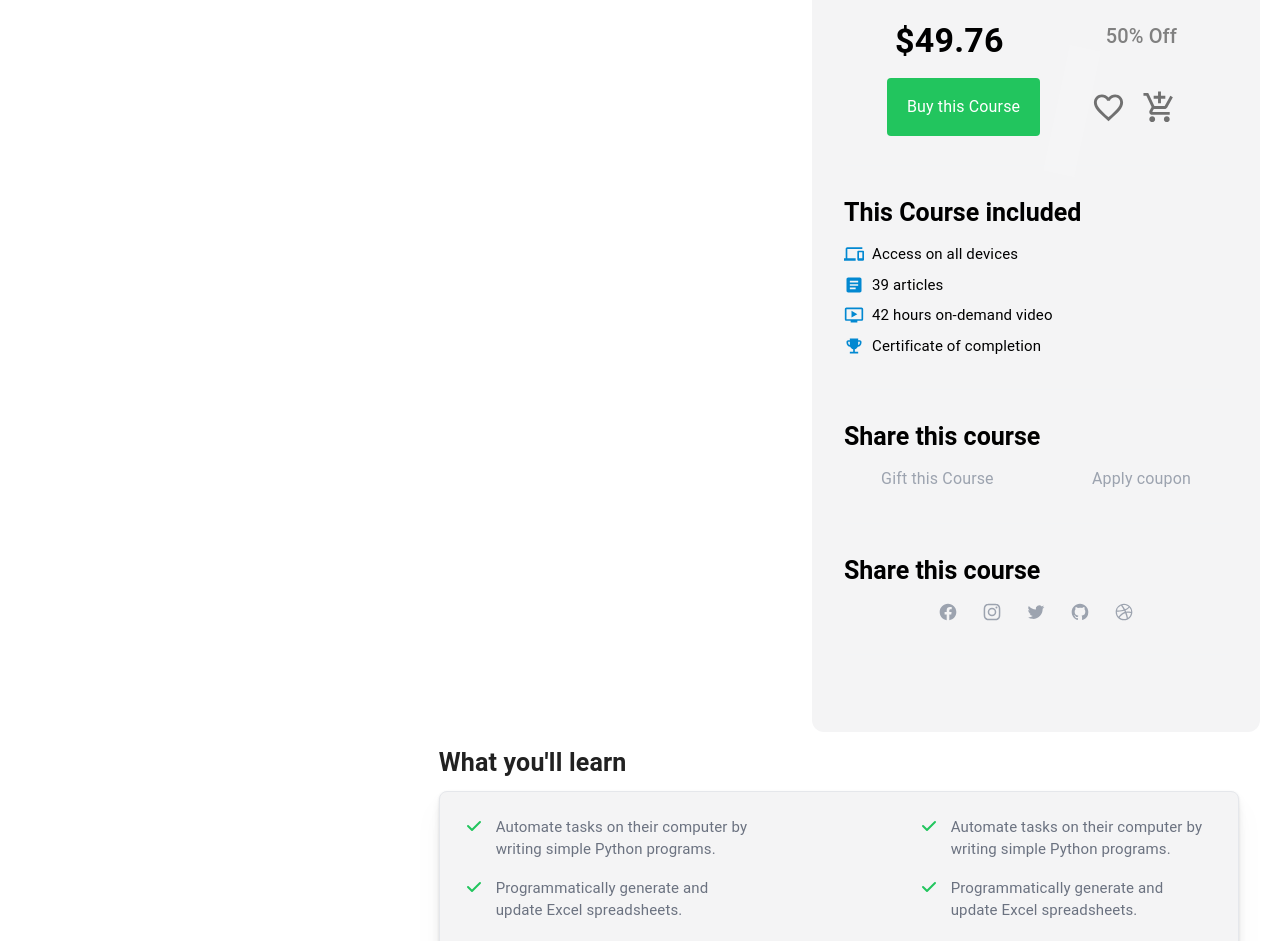
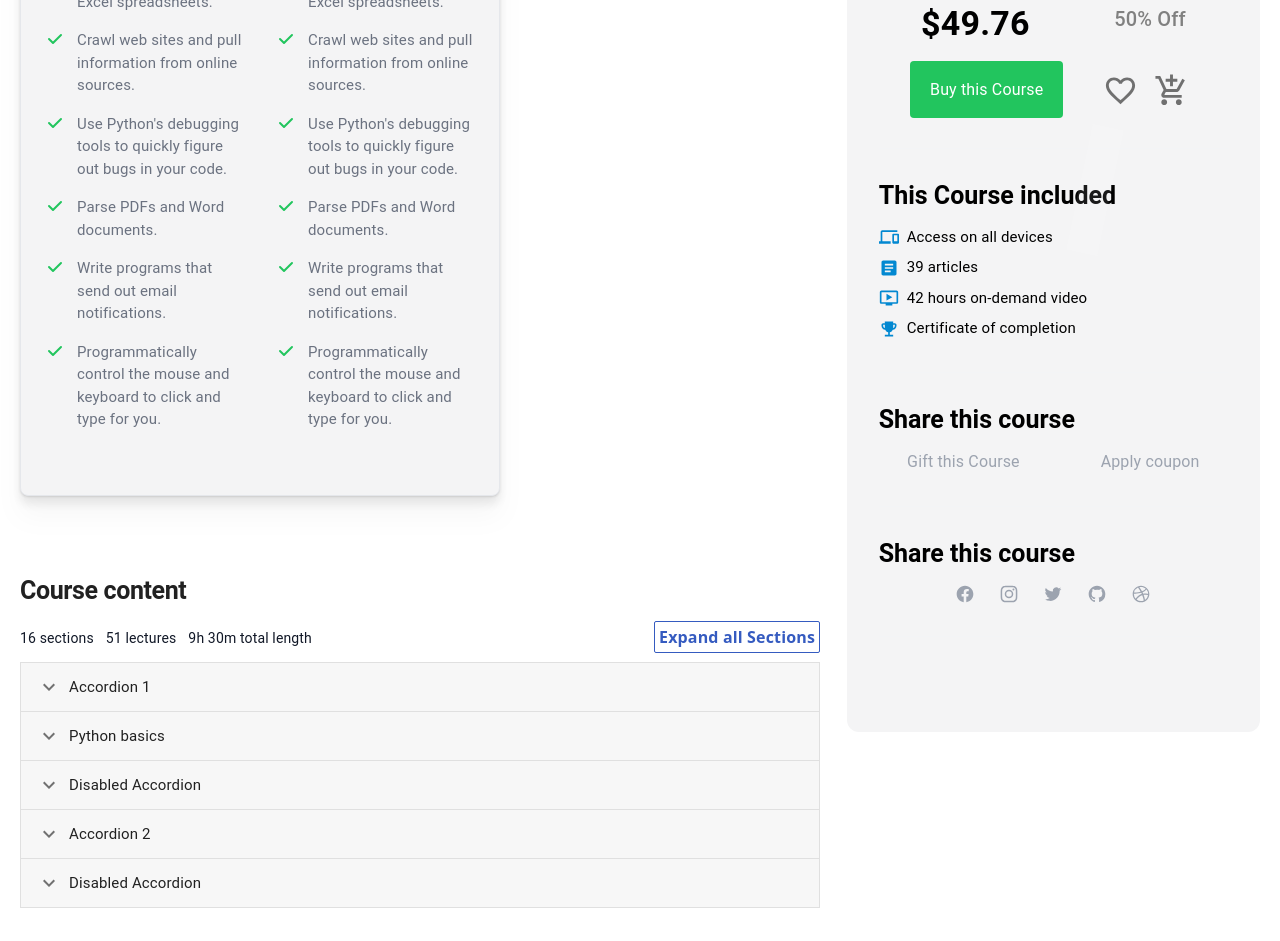
Before and after one commit to X1ucifer/spyberrys_new, a Next.js app: page /course/1 in a window 1280 px wide. Shown: the part 940-1881 px from the top of the page. Built offline with nearby package versions, Linux system fonts and the light colour scheme.

Commit message:
response

```diff
--- a/pages/course/[id].js
+++ b/pages/course/[id].js
@@ -349,12 +349,12 @@ const CoursePreview = () => {
       <div class="container mx-auto px-5">
 
 
-        <Box sx={{ flexGrow: 1 }}>
-          <Grid container spacing={2} direction={{ lg: "row-reverse", sm: "column", xs: "column", md: "row-reverse" }} >
+        <Box >
+          <Grid container  direction={{ lg: "row-reverse", sm: "column", xs: "column", md: "row-reverse" }} >
 
             <Grid item xs={6} sm={12} lg={4} md={4} alignItems="center">
               {/* relative bottom-[28rem] */}
-              <div class="md:h-[68rem]  lg:h-[60rem]  w-full lg:w-[28rem] md:w-[47rem] flex-col rounded-xl bg-zinc-100 p-8 text-black md:mb-10 lg:mb-0">
+              <div class="md:h-[68rem]   lg:h-[60rem]  md:max-w-full max-w-[28rem]  flex-col rounded-xl bg-zinc-100 p-8 text-black md:mb-10 lg:mb-0 max-sm:mb-[10rem]">
                 <video class="w-full h-auto max-w-full" controls>
                   <source src="/docs/videos/flowbite.mp4" type="video/mp4" />
                   Your browser does not support the video tag.
@@ -378,7 +378,7 @@ const CoursePreview = () => {
                   <div>
 
                     <a href="#_" class="relative rounded px-5 py-[1.2rem] overflow-hidden group bg-green-500 relative hover:bg-gradient-to-r hover:from-green-500 hover:to-green-400 text-white hover:ring-2 hover:ring-offset-2 hover:ring-green-400 transition-all ease-out duration-300">
-                      <span class="absolute right-0 w-8 h-32 -mt-12 transition-all duration-1000 transform translate-x-12 bg-white opacity-10 rotate-12 group-hover:-translate-x-40 ease"></span>
+                      <span class="absolute right-0 w-8 h-32 mt-12  transition-all duration-1000 transform translate-x-12 bg-white opacity-10 rotate-12 group-hover:-translate-x-40 ease"></span>
                       <span class="relative">Buy this Course</span>
                     </a>
 
@@ -481,16 +481,16 @@ const CoursePreview = () => {
               </div>
             </Grid>
 
-            <Grid item xs={8} sm={12} lg={8} md={8}>
+            <Grid item xs={8} sm={12} lg={8} md={8} >
 
               <Typography variant="h4" component="h2" fontWeight={"bold"} fontSize={"25px"}>
                 What you'll learn
               </Typography>
 
-              <div class="lg:w-[50rem] mt-3 p-6 bg-white border border-gray-200 rounded-lg shadow bg-zinc-100 drop-shadow-xl flex flex-wrap ">
+              <div class="md:max-w-full md:max-w-[40rem] lg:w-[30rem] xl:max-w-[50rem]  mt-3  p-6 bg-white border border-gray-200 rounded-lg shadow bg-zinc-100 drop-shadow-xl flex flex-wrap ">
 
 
-                <ul class="mb-8 space-y-4 text-left text-gray-500 dark:text-black lg:columns-2 sm:columns-1 lg:w-[47rem] sm:w-[24rem]  gap-[10rem]">
+                <ul class="mb-8 space-y-4 text-left text-gray-500 dark:text-black lg:columns-2 sm:columns-1 lg:w-[47rem] md:gap-[2rem] sm:w-[24rem]  gap-[10rem]">
                   <li class="flex space-x-3">
 
                     <svg class="flex-shrink-0 w-5 h-5 text-green-500 dark:text-green-400" fill="currentColor" viewBox="0 0 20 20" xmlns="http://www.w3.org/2000/svg"><path fill-rule="evenodd" d="M16.707 5.293a1 1 0 010 1.414l-8 8a1 1 0 01-1.414 0l-4-4a1 1 0 011.414-1.414L8 12.586l7.293-7.293a1 1 0 011.414 0z" clip-rule="evenodd"></path></svg>
@@ -591,7 +591,7 @@ const CoursePreview = () => {
                   <div >
 
                     <a href="#_" onClick={handleExpandAll}>
-                      <span className='font-semibold font-sans text-primary  border border-primary rounded-sm p-1'> {expanded ? 'Collapse all Sections' : 'Expand all Sections'}</span>
+                      <span className='font-semibold font-sans text-primary  border border-primary rounded-sm p-1'> {expanded ? 'Expand all Sections'  : 'Collapse all Sections'}</span>
                     </a>
 
 
@@ -601,11 +601,13 @@ const CoursePreview = () => {
 
 
 
-                <Accordion expanded={expanded}>
+                <Accordion expanded={!expanded}>
                   <AccordionSummary
                     expandIcon={<ExpandMoreIcon />}
                     aria-controls="panel1a-content"
+
                     id="panel1a-header"
+
                   >
                     <Typography fontSize={15}>Accordion 1</Typography>
                   </AccordionSummary>
@@ -616,7 +618,7 @@ const CoursePreview = () => {
                     </Typography>
                   </AccordionDetails>
                 </Accordion>
-                <Accordion expanded={expanded}>
+                <Accordion expanded={!expanded}>
                   <AccordionSummary
                     expandIcon={<ExpandMoreIcon />}
                     aria-controls="panel2a-content"
@@ -631,7 +633,7 @@ const CoursePreview = () => {
                     </Typography>
                   </AccordionDetails>
                 </Accordion>
-                <Accordion expanded={expanded}>
+                <Accordion expanded={!expanded}>
                   <AccordionSummary
                     expandIcon={<ExpandMoreIcon />}
                     aria-controls="panel3a-content"
@@ -646,7 +648,7 @@ const CoursePreview = () => {
                     </Typography>
                   </AccordionDetails>
                 </Accordion>
-                <Accordion expanded={expanded}>
+                <Accordion expanded={!expanded}>
                   <AccordionSummary
                     expandIcon={<ExpandMoreIcon />}
                     aria-controls="panel2a-content"
@@ -661,7 +663,7 @@ const CoursePreview = () => {
                     </Typography>
                   </AccordionDetails>
                 </Accordion>
-                <Accordion expanded={expanded}>
+                <Accordion expanded={!expanded}>
                   <AccordionSummary
                     expandIcon={<ExpandMoreIcon />}
                     aria-controls="panel3a-content"
@@ -701,9 +703,9 @@ const CoursePreview = () => {
 
 
 
-          <Grid item lg={8} xs={6} >
+          <Grid item lg={8} xs={6} md={7} >
 
-            <div class="max-w-[50rem] max-sm:w-[17.5rem] mt-10 p-6  border border-gray-800 rounded-lg shadow bg-zinc-100 ">
+            <div class="md:max-w-[50rem] lg:max-sm:w-full xl:max-w-[50rem] mt-10 p-6  border border-gray-800 rounded-lg shadow bg-zinc-100 ">
               <Typography variant="h3" component="h2" marginTop={3} marginBottom={2} fontSize={25} fontWeight={'bold'} >
                 Requirements
               </Typography>
@@ -735,11 +737,11 @@ const CoursePreview = () => {
 
 
 
-          <Grid item xs={6} sm={6} lg={4} alignItems="center">
+          <Grid item xs={6} sm={6} lg={4} md={3}  alignItems="center">
 
 {/* <div class="  h-[60rem]  w-full max-w-[28rem] flex-col rounded-xl bg-zinc-100 p-8 text-black "> */}
   <section class="pt-16 bg-blueGray-50 ">
-    <div class="w-full max-sm:w-[17.5rem] px-4 mx-auto">
+    <div class="w-full max-sm:w-full  px-4 mx-auto">
       <div class="relative flex flex-col min-w-0 break-words bg-white w-full mb-6 shadow-xl rounded-lg mt-16">
         <div class="px-6">
           <div class="flex flex-wrap justify-center">
```
